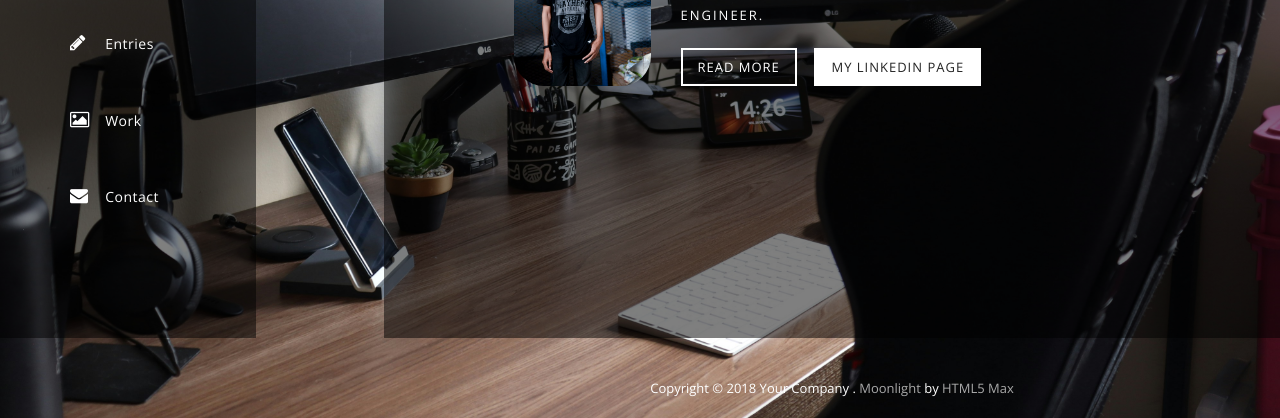
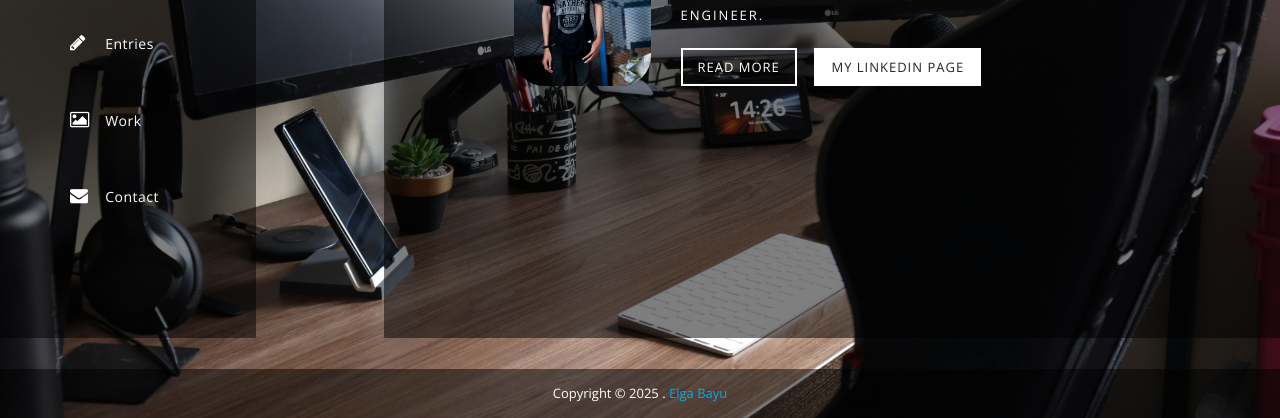
Before and after one commit to elgabayu/elgabayu.github.io, a plain HTML site: page index.html in a window 1280 px wide. Shown: the part 382-800 px from the top of the page. Drawn offline with nearby package versions, Linux system fonts and the light colour scheme; files whose address does not match are found by name.

Commit message:
revisi css

```diff
--- a/css/templatemo-main.css
+++ b/css/templatemo-main.css
@@ -1,11 +1,3 @@
-/*
-
-Moonlight Template
-
-http://www.templatemo.com/tm-512-moonlight
-
-*/
-
 @keyframes seq-preloader {
   50% {
     opacity: 1;
@@ -685,26 +677,30 @@ nav a:hover::before {
   background-color: #fff;
 }
 
-.footer .content {
-  left: 30%;
-  width: 70%;
-  max-width: 70%;
-  position: absolute;
+.footer {
+  width: 100%;
+  background: rgba(0, 0, 0, 0.5);
+  padding: 15px 0;
+  text-align: center;
+  position: fixed; /* selalu nempel bawah */
   bottom: 0;
-  right: 0;
-  display: inline-block;
+  left: 0;
+  z-index: 1000; /* biar gak ketutup map/form */
 }
 
 .footer .content p {
-  text-align: center;
+  margin: 0;
   font-size: 13px;
   color: #fff;
-  margin-bottom: 20px;
 }
 
 .footer .content p a {
-  color: #aaa;
+  color: #00aced;
   text-decoration: none;
+}
+
+.footer .content p a:hover {
+  text-decoration: underline;
 }
 
 /* REPONSIVE */
--- a/index.html
+++ b/index.html
@@ -381,13 +381,15 @@
             4. Copy only URL and paste it within the src="" field below
 	-->
                 <iframe
-                  src="https://www.google.com/maps/embed?pb=!1m18!1m12!1m3!1d3647.3030413476204!2d100.5641230193719!3d13.757206847615207!2m3!1f0!2f0!3f0!3m2!1i1024!2i768!4f13.1!3m3!1m2!1s0x0%3A0xf51ce6427b7918fc!2sG+Tower!5e0!3m2!1sen!2sth!4v1510722015945"
+                  src="https://www.google.com/maps/embed?pb=!1m18!1m12!1m3!1d3944.1020920317574!2d115.21163941184723!3d-8.681840991330326!2m3!1f0!2f0!3f0!3m2!1i1024!2i768!4f13.1!3m3!1m2!1s0x2dd241163c51ab37%3A0xc81ddfe1b3682f4a!2sUyee%20Corp!5e0!3m2!1sen!2sid!4v1756393458448!5m2!1sen!2sid"
                   width="100%"
-                  height="500px"
-                  frameborder="0"
+                  height="500"
                   style="border: 0"
-                  allowfullscreen
-                ></iframe>
+                  allowfullscreen=""
+                  loading="lazy"
+                  referrerpolicy="no-referrer-when-downgrade"
+                >
+                </iframe>
               </div>
             </div>
             <div class="col-md-6">
@@ -427,8 +429,8 @@
     </div>
 
     <div class="footer">
-      <div class="content">
-        <p>Copyright &copy; 2018 Your Company . <a href="http://www.templatemo.com/tm-512-moonlight">Moonlight</a> by <a href="http://www.html5max.com" target="_parent">HTML5 Max</a></p>
+      <div class="content footer-container">
+        <p>Copyright &copy; 2025 . <a href="https://www.linkedin.com/in/elga-bayu/">Elga Bayu</a></p>
       </div>
     </div>
 
```
